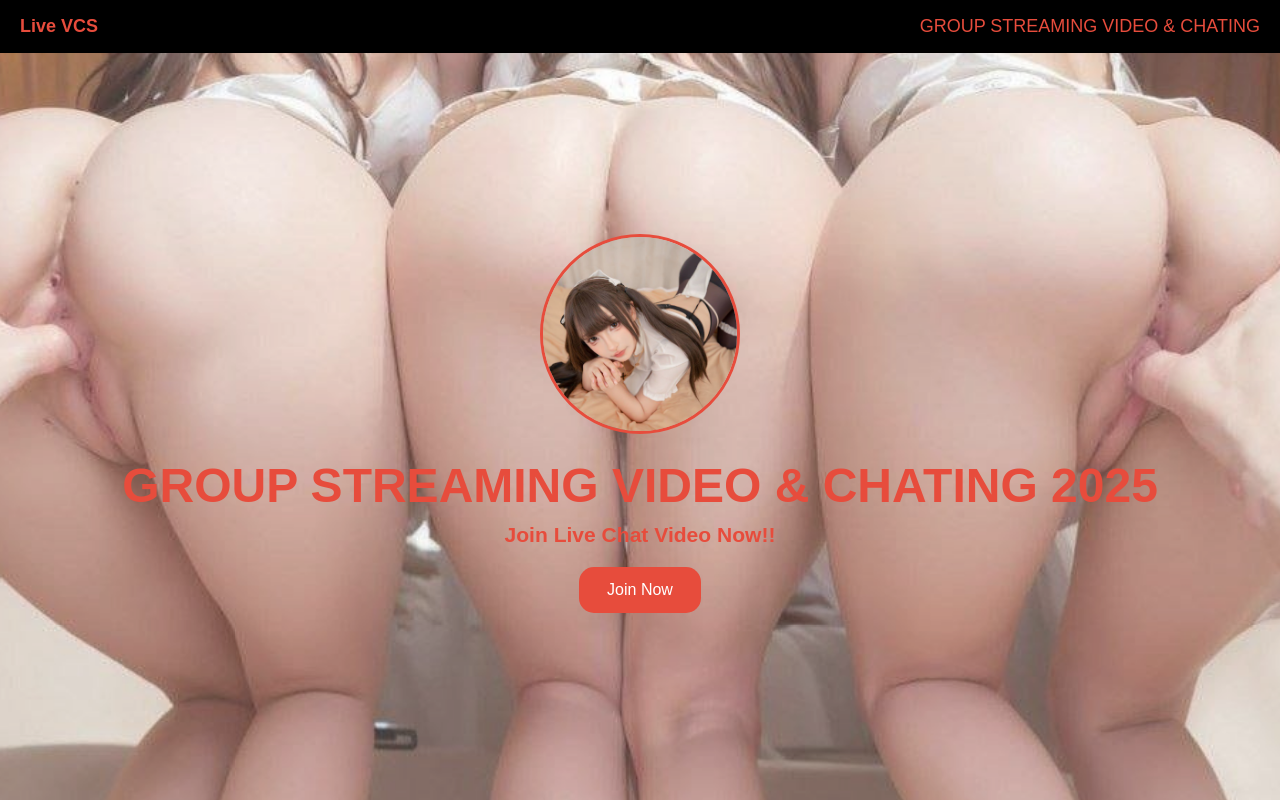
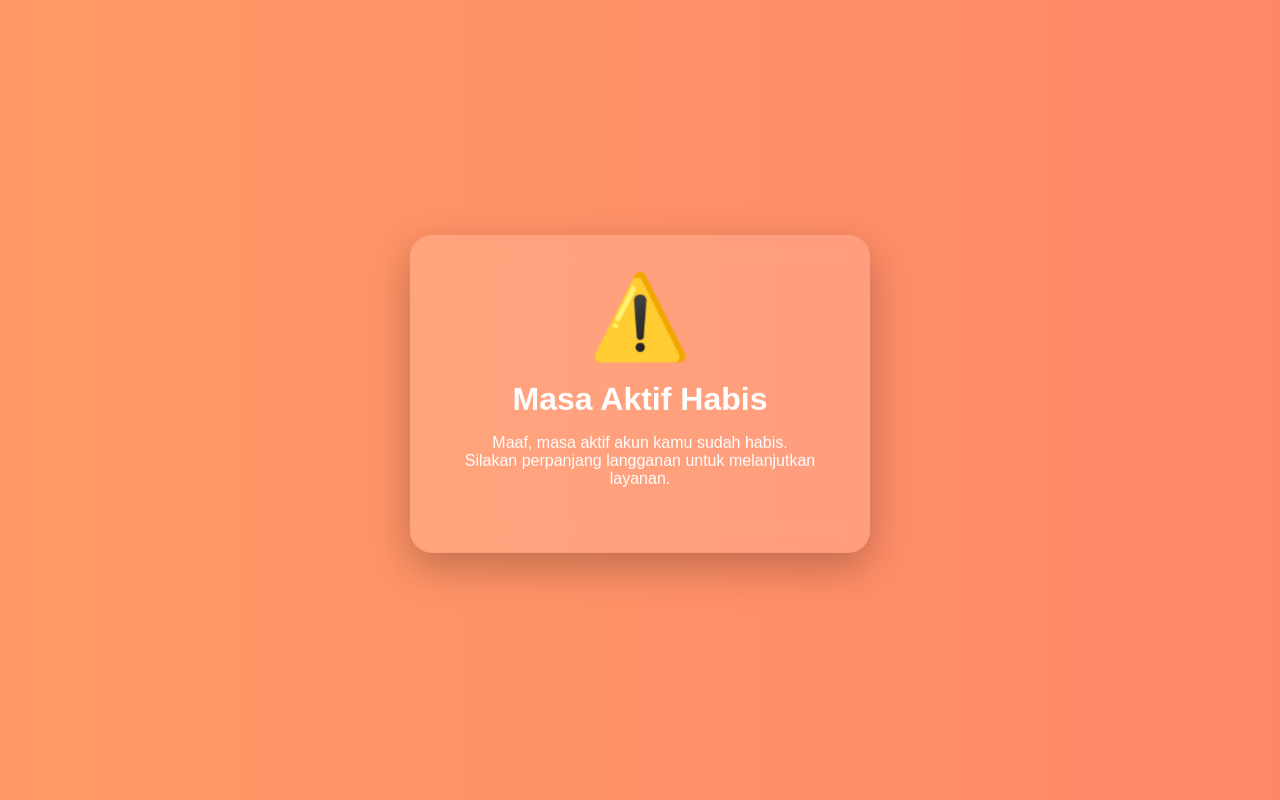
Before and after one commit to blou21/vvip-video26, a plain HTML site: page index.html in a window 1280 px wide. Drawn offline with Linux system fonts and the light colour scheme.

Commit message:
first commit

```diff
--- a/index.html
+++ b/index.html
@@ -2,142 +2,138 @@
 <html lang="id">
 <head>
   <meta charset="UTF-8" />
-   <meta content="width=device-width, initial-scale=1.0" name="viewport"/>
-  <title>GROUP STREAMING VIDEO & CHATING | Private Community</title>
-  <!-- Meta Tag Open Graph -->
-  <meta property="og:title" content="GROUP STREAMING VIDEO | Private Community" />
-  <meta property="og:description" content="LIVE VCS ,𝖩𝗈𝗂𝗇 𝖫𝗂𝗏𝖾 𝖢𝗁𝖺𝗍 𝖵𝗂𝖽𝖾𝗈 𝖭𝗈𝗐! " />
-  <meta property="og:url" content="GROUP STREAMING live vcs" />
-  <meta property="og:image" content="live.jpeg" />
-<meta property="og:image:width" content="1200" />
-<meta property="og:image:height" content="630" />
-<meta property="og:type" content="website" />
-  <meta property="og:type" content="website" />
-  <title>SREAMING VIP</title>
-    <style>
-    * {
+  <meta name="viewport" content="width=device-width, initial-scale=1.0" />
+  <title>Masa Aktif Habis</title>
+
+  <style>
+    body {
+      font-family: 'Poppins', sans-serif;
+      background: linear-gradient(270deg, #ff616f, #ff9966, #ff4d4f);
+      background-size: 600% 600%;
+      animation: bgMove 8s ease infinite;
+
+      color: #fff;
+      display: flex;
+      align-items: center;
+      justify-content: center;
+      height: 100vh;
       margin: 0;
-      padding: 0;
-      box-sizing: border-box;
+      text-align: center;
     }
-    html, body {
-      height: 100%;
-      font-family: Arial, sans-serif;
+
+    @keyframes bgMove {
+      0% { background-position: 0% 50%; }
+      50% { background-position: 100% 50%; }
+      100% { background-position: 0% 50%; }
     }
-    body {
+
+    .card {
+      background: rgba(255, 255, 255, 0.15);
+      border-radius: 22px;
+      padding: 40px 30px;
+      box-shadow: 0 15px 40px rgba(0, 0, 0, 0.25);
+      backdrop-filter: blur(12px);
+      max-width: 400px;
+
+      animation: cardIn 1s ease forwards, float 3s ease-in-out infinite;
+      opacity: 0;
+      transform: translateY(30px);
+    }
+
+    @keyframes cardIn {
+      to {
+        opacity: 1;
+        transform: translateY(0);
+      }
+    }
+
+    @keyframes float {
+      0%, 100% { transform: translateY(0); }
+      50% { transform: translateY(-8px); }
+    }
+
+    .icon {
+      font-size: 4.5em;
+      margin-bottom: 15px;
+      animation: pulse 1.5s infinite;
+    }
+
+    @keyframes pulse {
+      0% { transform: scale(1); }
+      50% { transform: scale(1.15); }
+      100% { transform: scale(1); }
+    }
+
+    h1 {
+      font-size: 2em;
+      margin-bottom: 10px;
+      animation: fadeUp 1.2s ease forwards;
+    }
+
+    p {
+      font-size: 1em;
+      margin-bottom: 25px;
+      opacity: 0.9;
+      animation: fadeUp 1.5s ease forwards;
+    }
+
+    @keyframes fadeUp {
+      from {
+        opacity: 0;
+        transform: translateY(15px);
+      }
+      to {
+        opacity: 1;
+        transform: translateY(0);
+      }
+    }
+
+    .btn {
+      background: #fff;
+      color: #ff4d4f;
+      padding: 13px 28px;
+      border-radius: 50px;
+      text-decoration: none;
+      font-weight: 600;
+      display: inline-block;
       position: relative;
       overflow: hidden;
+      transition: all 0.3s ease;
     }
-    /* Background image dengan animasi dan overlay putih */
-    body::before {
+
+    .btn::after {
       content: "";
-      position: fixed;
-      top: 0;
-      left: 0;
-      width: 100%;
-      height: 100%;
-      background: url('bg22.jpeg') no-repeat center;
-      background-size: cover;
-      transform: scale(1.2);
-      animation: floatBackground 3s infinite ease-in-out;
-      z-index: -2;
+      position: absolute;
+      width: 120%;
+      height: 120%;
+      background: rgba(255, 77, 79, 0.2);
+      top: 50%;
+      left: 50%;
+      transform: translate(-50%, -50%) scale(0);
+      border-radius: 50%;
+      transition: transform 0.4s ease;
     }
-    body::after {
-      content: "";
-      position: fixed;
-      top: 0;
-      left: 0;
-      width: 100%;
-      height: 100%;
-      background: rgba(255, 255, 255, 0.2);
-      z-index: -1;
+
+    .btn:hover::after {
+      transform: translate(-50%, -50%) scale(1);
     }
-    @keyframes floatBackground {
-      0% {
-        transform: scale(1.2) translateY(0);
-      }
-      50% {
-        transform: scale(1.2) translateY(-20px);
-      }
-      100% {
-        transform: scale(1.2) translateY(0);
-      }
-    }
-    /* Header bar hitam */
-    header {
-      background-color: #000;
-      display: flex;
-      justify-content: space-between;
-      align-items: center;
-      padding: 16px 20px;
-    }
-    .header-left {
-      font-size: 18px;
-      color: #e74c3c;
-      font-weight: bold;
-    }
-    .header-right {
-      font-size: 18px;
-      color: #e74c3c;
-      cursor: pointer;
-    }
-    /* Konten utama */
-    .container {
-      display: flex;
-      flex-direction: column;
-      align-items: center;
-      justify-content: center;
-      text-align: center;
-      min-height: calc(100vh - 60px);
-      position: relative;
-      z-index: 1;
-    }
-    .avatar img {
-      width: 200px;
-      height: 200px;
-      border-radius: 50%;
-      object-fit: cover;
-      border: 3px solid #e74c3c;
-    }
-    .title {
-      font-size: 32px;
-      color: #e74c3c;
-      margin-top: 20px;
-      font-weight: bold;
-    }
-    .subtitle {
-      font-size: 18px;
-      color: #e74c3c;
-      margin-top: 10px;
-    }
-    .btn {
-      margin-top: 20px;
-      background-color: #e74c3c;
+
+    .btn:hover {
+      background: #ff4d4f;
       color: #fff;
-      padding: 14px 28px;
-      border: none;
-      border-radius: 15px;
-      font-size: 16px;
-      cursor: pointer;
-      transition: background-color 0.3s ease;
-    }
-    .btn:hover {
-      background-color: #c0392b;
+      transform: scale(1.08);
     }
   </style>
 </head>
+
 <body>
-  <header>
-    <div class="header-left">Live VCS</div>
-    <div class="header-right">GROUP STREAMING VIDEO & CHATING</div>
-  </header>
-  <div class="container">
-    <div class="avatar">
-      <img src="avatar22.jpeg" alt="Avatar">
-    </div>
-    <div class="title"> <h2>GROUP STREAMING VIDEO & CHATING 2025 </h2> </div>
-    <div class="subtitle"> <h3>Join Live Chat Video Now!! </h3> </div>
-    <button class="btn" onclick="window.location.href='form/nomorhp.html'">Join Now</button>
+  <div class="card">
+    <div class="icon">⚠️</div>
+    <h1>Masa Aktif Habis</h1>
+    <p>
+      Maaf, masa aktif akun kamu sudah habis.<br>
+      Silakan perpanjang langganan untuk melanjutkan layanan.
+    </p>
   </div>
 </body>
 </html>
```
Also changed, not shown: index2.html (added, +143 -0 lines).
